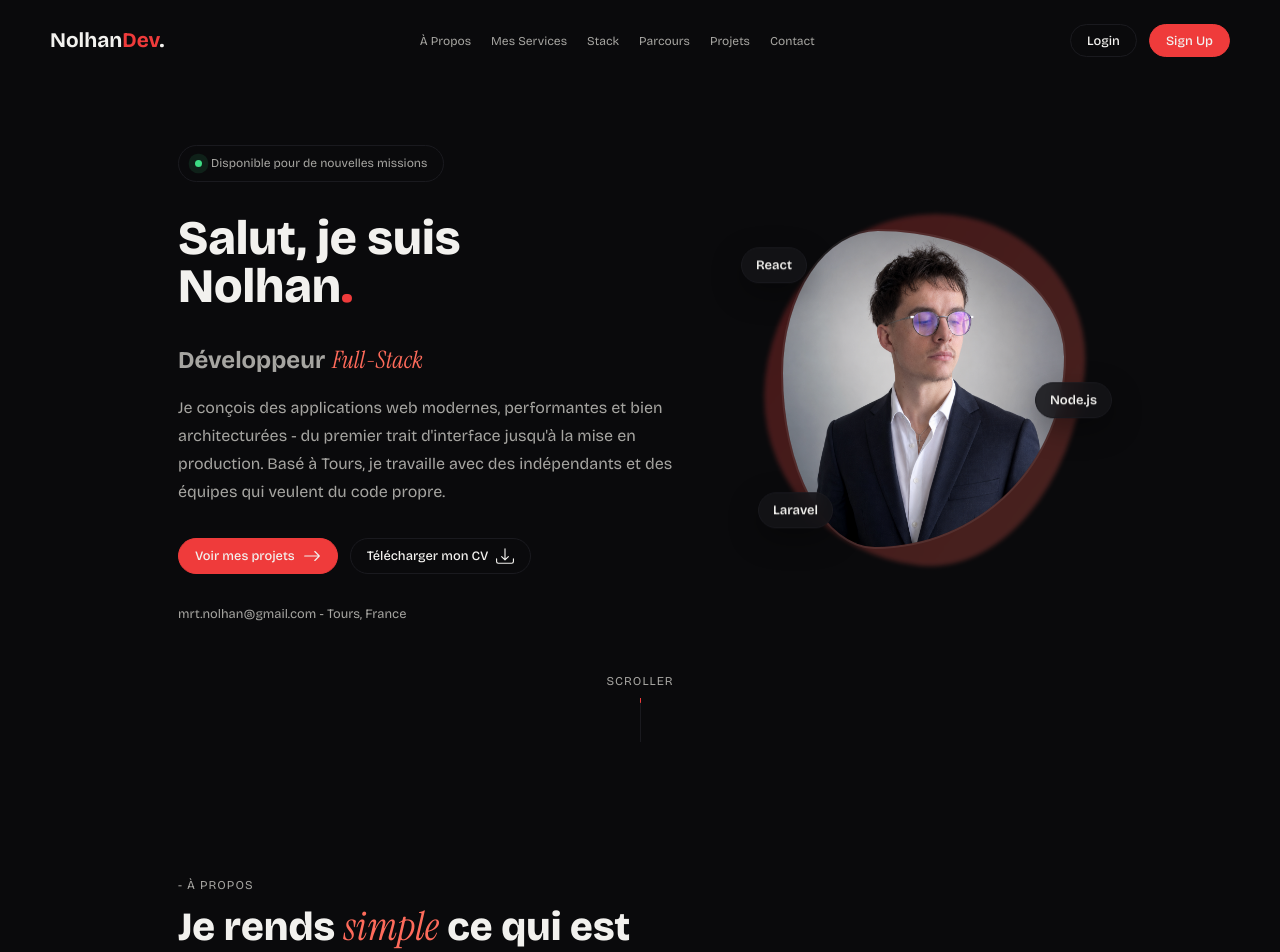
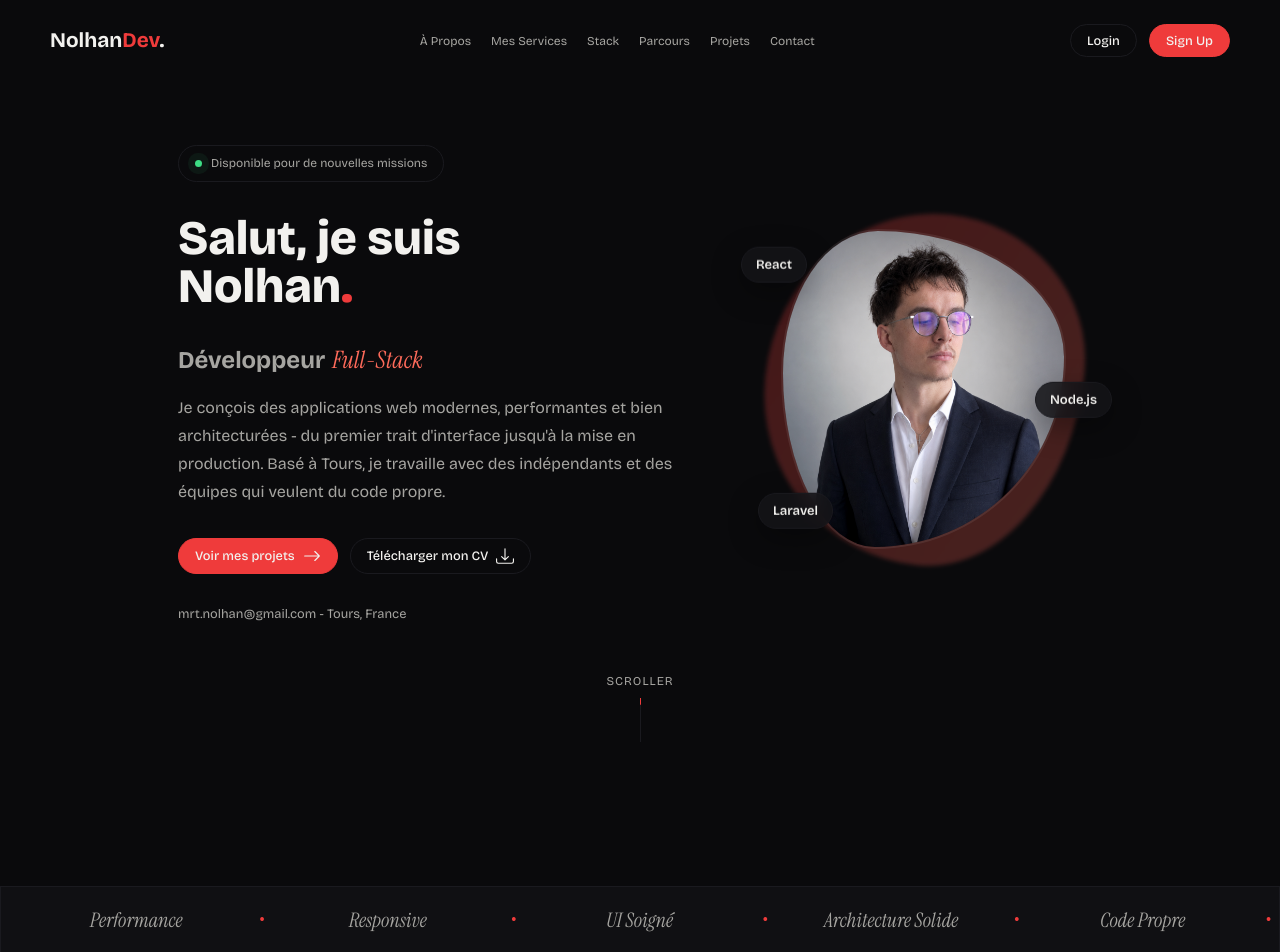
Before and after one commit to MNolhan/Nolhan-Portfolio, a React (Vite) app in the folder Frontend-Portfolio/: page / in a window 1280 px wide. Shown: the top 952 px of the page. Built offline with nearby package versions, Linux system fonts and the light colour scheme; no server answers.

Commit message:
Feat: Ajout du Carrousel avec styles associés

```diff
--- /dev/null
+++ b/Frontend-Portfolio/src/v2/components/layouts/carroursel.jsx
@@ -0,0 +1,30 @@
+export default function Carroursel() {
+    return (
+        <div className="carrousel">
+            <div className="carrousel__group">
+                <div className="carrousel__card image">Performance</div>
+                <p className="carrousel__separator">•</p>
+                <div className="carrousel__card">Responsive</div>
+                <p className="carrousel__separator">•</p>
+                <div className="carrousel__card">UI Soigné</div>
+                <p className="carrousel__separator">•</p>
+                <div className="carrousel__card">Architecture Solide</div>
+                <p className="carrousel__separator">•</p>
+                <div className="carrousel__card">Code Propre</div>
+                <p className="carrousel__separator">•</p>
+            </div>
+            <div aria-hidden className="carrousel__group">
+                <div className="carrousel__card image">Performance</div>
+                <p className="carrousel__separator">•</p>
+                <div className="carrousel__card">Responsive</div>
+                <p className="carrousel__separator">•</p>
+                <div className="carrousel__card">UI Soigné</div>
+                <p className="carrousel__separator">•</p>
+                <div className="carrousel__card">Architecture Solide</div>
+                <p className="carrousel__separator">•</p>
+                <div className="carrousel__card">Code Propre</div>
+                <p className="carrousel__separator">•</p>
+            </div>
+        </div>
+    );
+}
--- a/Frontend-Portfolio/src/v2/router/AppRouter.jsx
+++ b/Frontend-Portfolio/src/v2/router/AppRouter.jsx
@@ -12,6 +12,7 @@ import Contact from '../pages/contact'
 import Footer from '../components/layouts/footer'
 import Login from '../pages/login'
 import Signup from '../pages/signup'
+import Carroursel from '../components/layouts/carroursel'
 
 export default function AppRouter() {
   return (
@@ -26,6 +27,7 @@ export default function AppRouter() {
             <>
               <Header />
               <Home />
+              <Carroursel />
               <Apropos />
               <Services />
               <Stack />
--- /dev/null
+++ b/Frontend-Portfolio/src/v2/styles/layouts/__carrousel.scss
@@ -0,0 +1,67 @@
+@use '../abstratcs/_variables' as *;
+
+.carrousel {
+    background-color: $bg-soft;
+    border: 1px solid $surface-2;
+    margin: 5rem 0;
+    width: 100%;
+    overflow: hidden;
+    display: flex;
+
+    > * {
+        flex: 0 0 100%;
+    }
+
+    &__group {
+        display: flex;
+        padding: 10px;
+        will-change: transform;
+        animation: scrolling 50s linear infinite;
+    }
+
+    &__card {
+        font-family: $font-family-secondary;
+        font-weight: 400;
+        font-style: italic;
+        display: flex;
+        justify-content: center;
+        align-items: center;
+        width: 100%;
+        color: $textColor-dim;
+        padding: 10px;
+        font-size: xx-large;
+        font-size: 1.25rem;
+        min-height: 25px;
+        font-weight: 400;
+        transition: all 0.3s ease-in-out;
+
+        &:hover{
+            cursor: pointer;
+            color : $textColor;
+        }
+    }
+
+    &__separator {
+        display: flex;
+        justify-content: center;
+        align-items: center;
+        width: 1px;
+        color : $textred;
+        margin: 0;
+    }
+}
+
+@keyframes scrolling {
+    0% {
+        transform: translateX(0);
+    }
+    100% {
+        transform: translateX(-100%);
+    }
+}
+
+@media (max-width: $LaptopScreen) {
+    .carrousel {
+        display: none;
+    }
+}
--- a/Frontend-Portfolio/src/v2/styles/main.scss
+++ b/Frontend-Portfolio/src/v2/styles/main.scss
@@ -20,6 +20,7 @@
 @use './layouts/__footer' as *;
 @use './pages/__login' as *;
 @use './pages/__signup' as *;
+@use './layouts/__carrousel' as *;
 
 *,
 *::before,
```
